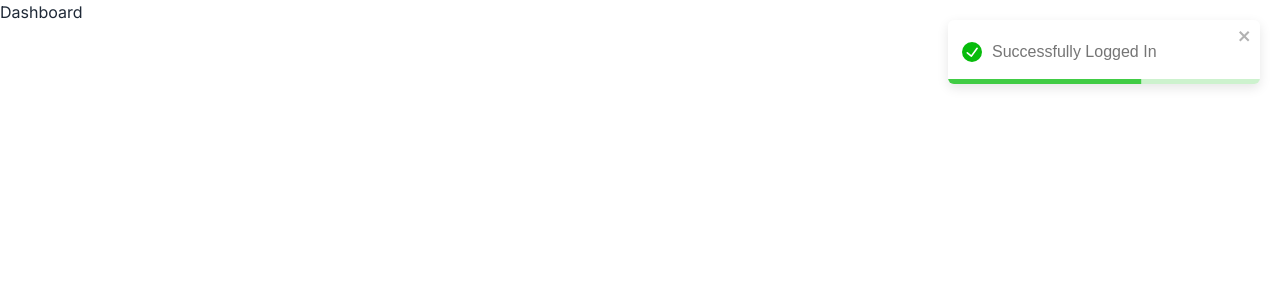
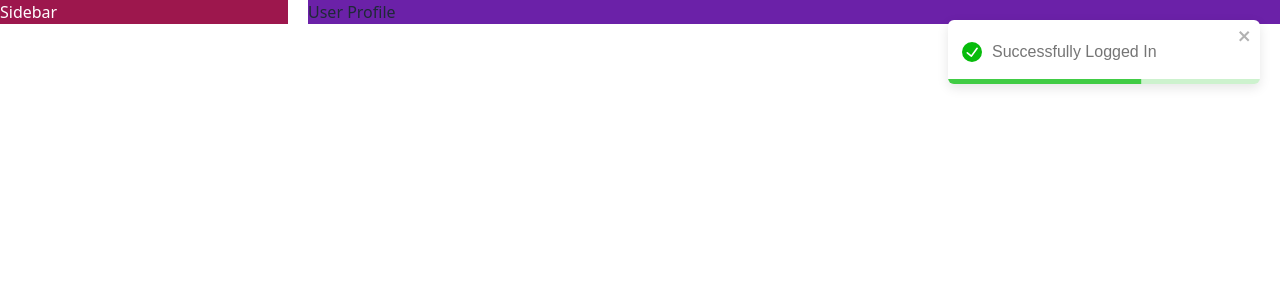
Before and after one commit to afiagithub/DestionProject-task, a React (Vite) app: page / in a window 1280 px wide. Both pictures are taken after typing "name@example.com", "Sample123" into the empty fields and a click on the input "Sign In". Shown: the top 300 px of the page. Built offline with nearby package versions, Linux system fonts and the light colour scheme.

Commit message:
added dashboard layout

```diff
--- /dev/null
+++ b/src/components/Profile.jsx
@@ -0,0 +1,11 @@
+import React from 'react';
+
+const Profile = () => {
+    return (
+        <div>
+            User Profile
+        </div>
+    );
+};
+
+export default Profile;
--- /dev/null
+++ b/src/layouts/DashboardLayout.jsx
@@ -0,0 +1,17 @@
+import React from 'react';
+import { Outlet } from 'react-router-dom';
+
+const DashboardLayout = () => {
+    return (
+        <div className='flex flex-row justify-between gap-5'>
+            <div className='w-72 bg-pink-800 text-white'>
+                Sidebar
+            </div>
+            <div className='flex-1 bg-purple-800'>
+                <Outlet/>
+            </div>
+        </div>
+    );
+};
+
+export default DashboardLayout;
--- a/src/routes/Route.jsx
+++ b/src/routes/Route.jsx
@@ -3,6 +3,8 @@ import MainLayout from "../layouts/MainLayout";
 import Login from "../pages/Login";
 import Register from "../pages/Register";
 import UserDashboard from "../pages/UserDashboard";
+import DashboardLayout from "../layouts/DashboardLayout";
+import Profile from "../components/Profile";
 
 export const router = createBrowserRouter([
     {
@@ -16,11 +18,17 @@ export const router = createBrowserRouter([
             {
                 path: 'register',
                 element: <Register/>
-            },
-            {
-                path: '/dashboard',
-                element: <UserDashboard/>
             }
         ]
     },
+    {
+        path: 'dashboard',
+        element: <DashboardLayout/>,
+        children: [
+            {
+                index: true,
+                element: <Profile/>
+            }
+        ]
+    }
 ]);
```
